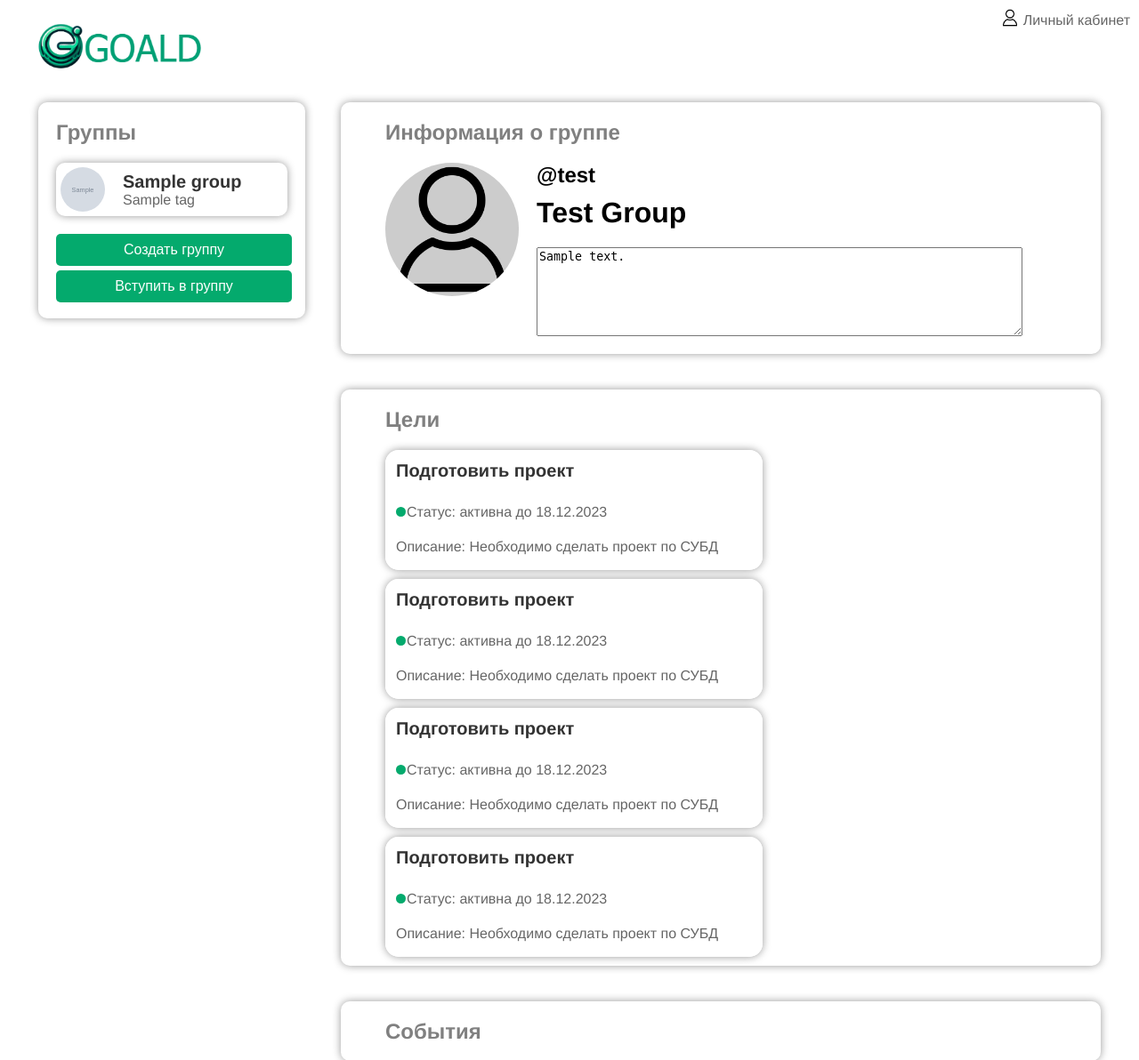
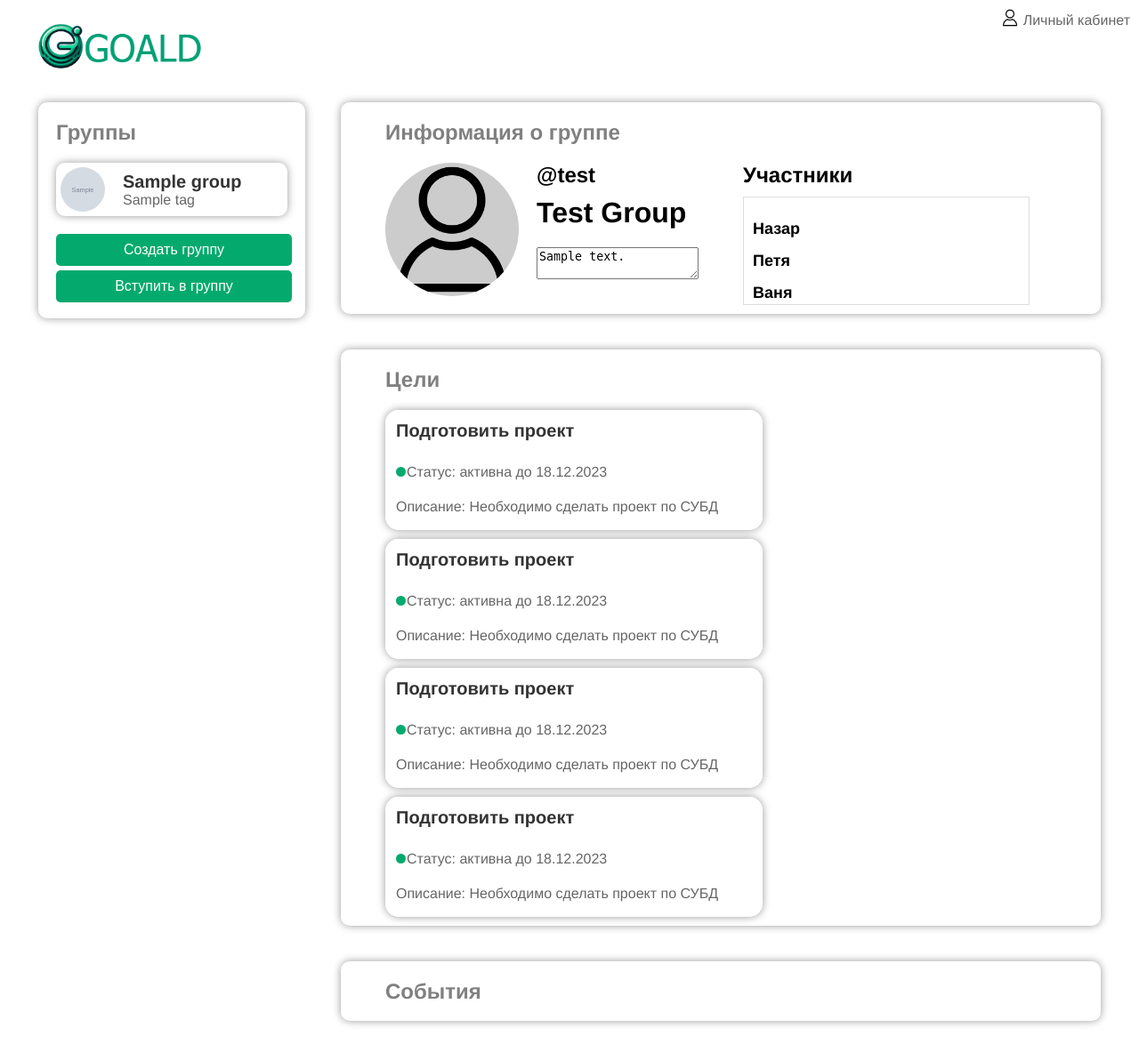
Before and after one commit to dagapp/goald, a Django app: template goald_app/templates/home.html in a window 1280 px wide. Shown: the top 1192 px of the page at 89% size. After the commit the page ends 1153 px from the top, so only its background shows below. Run offline with Django 4.2, Linux system fonts and the light colour scheme; the template is opened without the code that fills it: most values are stand-ins (such as "Sample title", 1, 10 or a date in 2020); grey boxes marked "Sample" are stand-in pictures; some libraries are stand-ins or nearby versions.

Commit message:
[home_page] добавлен вывод списка участников группы в информацию

```diff
--- a/goald_app/static/css/home.css
+++ b/goald_app/static/css/home.css
@@ -314,6 +314,30 @@ button:hover {
   margin-left: 50px;
 }
 
+.group-info-participants-flex {
+  display: flex;
+  flex-wrap: wrap;
+}
+
+.group-info-participants {
+  margin-left: 50px;
+}
+
+.group-info-participants-name {
+  width: 300px;
+  height: 100px;
+  overflow: auto;
+  border: 1px solid #ddd; /* Добавлены границы для наглядности */
+  padding: 10px;
+  margin-bottom: 10px;
+}
+
+.group-info-participants h2{
+  font-size: 18px;
+  font-weight: bold;
+  font-family: 'Helvetica', sans-serif;
+}
+
 .add-image-button {
   display: flex;
   justify-content: center;
--- a/goald_app/templates/home.html
+++ b/goald_app/templates/home.html
@@ -41,6 +41,7 @@
         <div class="goals-group-event-container">
             <div class="shadow">
                 <h2 class="group-info-title">Информация о группе</h2>
+                <div class="group-info-participants-flex">
                     <div class="group-info-details">
                         <div class="group-info-image" id="group-info-image-container">
                             <label for="image-input" class="add-image-button">
@@ -50,12 +51,24 @@
                         <div class="group-info-info">
                             <div class="group-info-tag">@test</div>
                             <div class="group-info-name">Test Group</div>
-                    <div class="group-info-description">
+                            <div class="group-info-">
                                 <textarea placeholder="Описание группы">{{ group.description }}</textarea>
                             </div>
                         </div>
                     </div>
-
+                    <div class="group-info-participants">
+                        <div class="group-info-tag">Участники</div>
+                        <div class="group-info-participants-name">
+                            <h2>Назар</h2>
+                            <h2>Петя</h2>
+                            <h2>Ваня</h2>
+                            <h2>Ваня</h2>
+                            <h2>Ваня</h2>
+                            <h2>Ваня</h2>
+                            <h2>Ваня</h2>
+                        </div>
+                </div>
+                </div>
             </div>
             <div class="shadow">
             <div id="goals">
```
Lines whose indentation alone changed are shown as unchanged.
